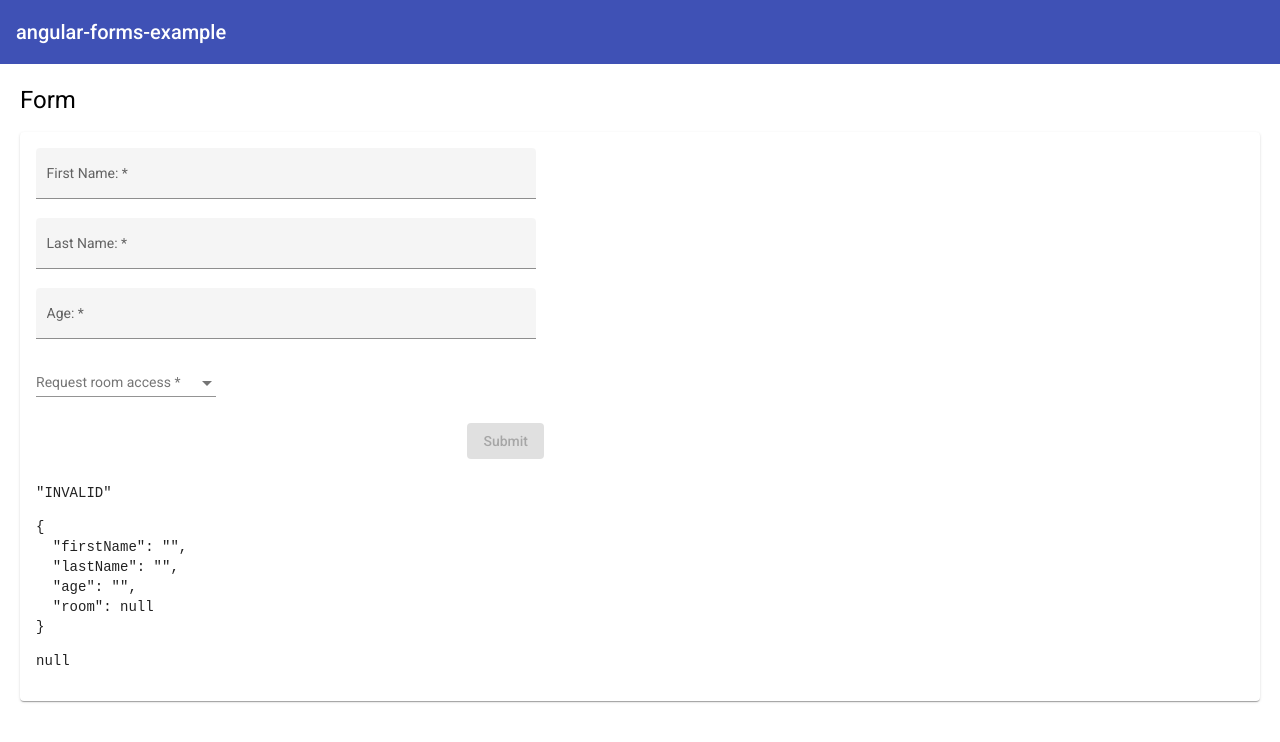
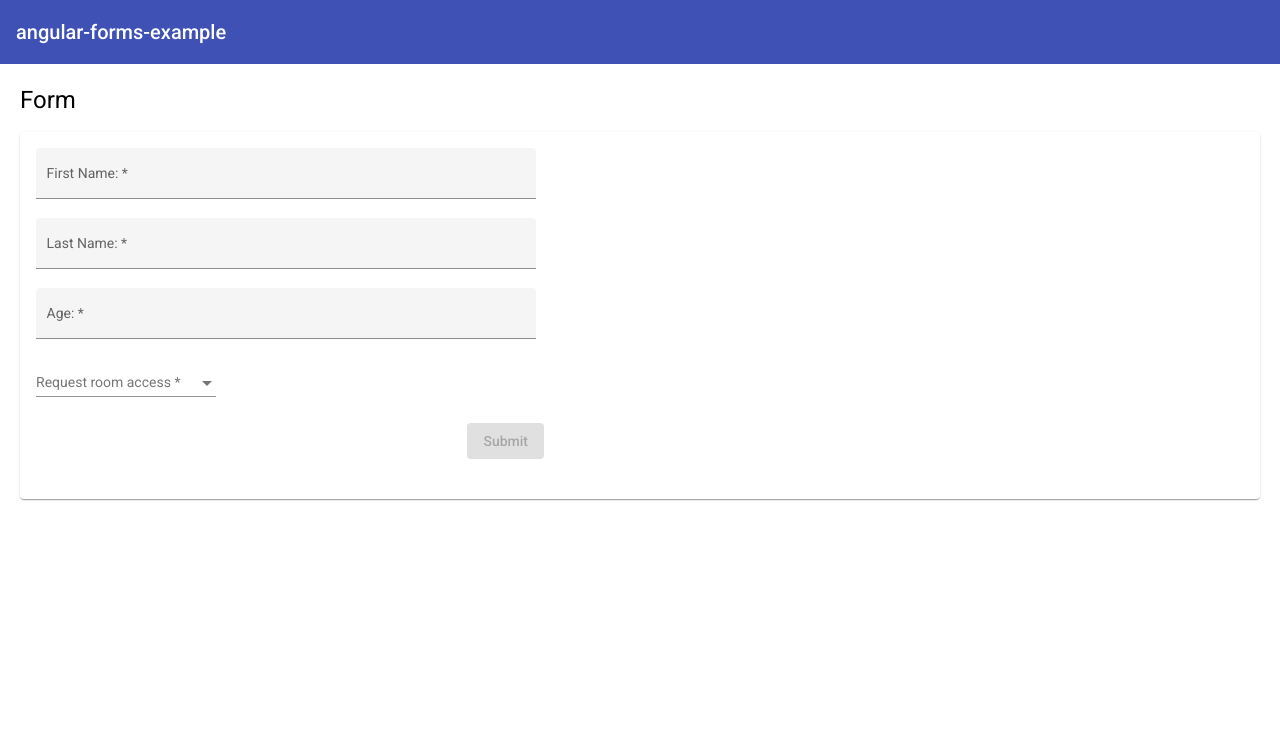
Before and after one commit to FabianGosebrink/angular-forms-example, an Angular app: page / in a window 1280 px wide. Shown: the top 742 px of the page. Built offline with nearby package versions, Linux system fonts and the light colour scheme.

Commit message:
added better validator

```diff
--- /dev/null
+++ b/src/app/form/age.validator.ts
@@ -0,0 +1,15 @@
+import { AbstractControl } from '@angular/forms';
+
+export class AgeValidator {
+  static ageValidator(control: AbstractControl) {
+    if (control.value < 0) {
+      return { ageNotValid: true };
+    }
+
+    if (control.value > 100) {
+      return { ageNotValid: true };
+    }
+
+    return null;
+  }
+}
--- a/src/app/form/form.component.html
+++ b/src/app/form/form.component.html
@@ -18,6 +18,9 @@
           <input matInput formControlName="age" type="number" required />
           <mat-error *ngIf="myForm.get('age').errors?.required"
             >Please enter your age</mat-error
+          >
+          <mat-error *ngIf="myForm.get('age').errors?.ageNotValid"
+            >This age is not valid (0 - 100)</mat-error
           >
           <mat-error *ngIf="myForm.get('age').errors?.provideMinAge"
             >For this Room you have to be over 18 years old</mat-error
@@ -43,10 +46,6 @@
             Submit
           </button>
         </mat-card-actions>
-
-        <pre>{{ myForm.status | json }}</pre>
-        <pre>{{ myForm.value | json }}</pre>
-        <pre>{{ myForm.errors | json }}</pre>
       </form>
     </mat-card>
   </div>
--- a/src/app/form/form.component.ts
+++ b/src/app/form/form.component.ts
@@ -1,10 +1,6 @@
 import { Component, OnInit } from '@angular/core';
-import {
-  AbstractControl,
-  FormBuilder,
-  FormGroup,
-  Validators,
-} from '@angular/forms';
+import { FormBuilder, FormGroup, Validators } from '@angular/forms';
+import { AgeValidator } from './age.validator';
 import { RestrictAgeValidator } from './restrict-age.validator';
 import { Room } from './room';
 
@@ -33,7 +29,7 @@ export class FormComponent implements OnInit {
       {
         firstName: ['', Validators.required],
         lastName: ['', Validators.required],
-        age: ['', [Validators.required, NoNegativeNumbers]],
+        age: ['', [Validators.required, AgeValidator.ageValidator]],
         room: [null, Validators.required],
       },
       {
@@ -47,7 +43,3 @@ export class FormComponent implements OnInit {
     console.log(this.myForm.value);
   }
 }
-
-export function NoNegativeNumbers(control: AbstractControl) {
-  return control.value < 0 ? { negativeNumber: true } : null;
-}
```
